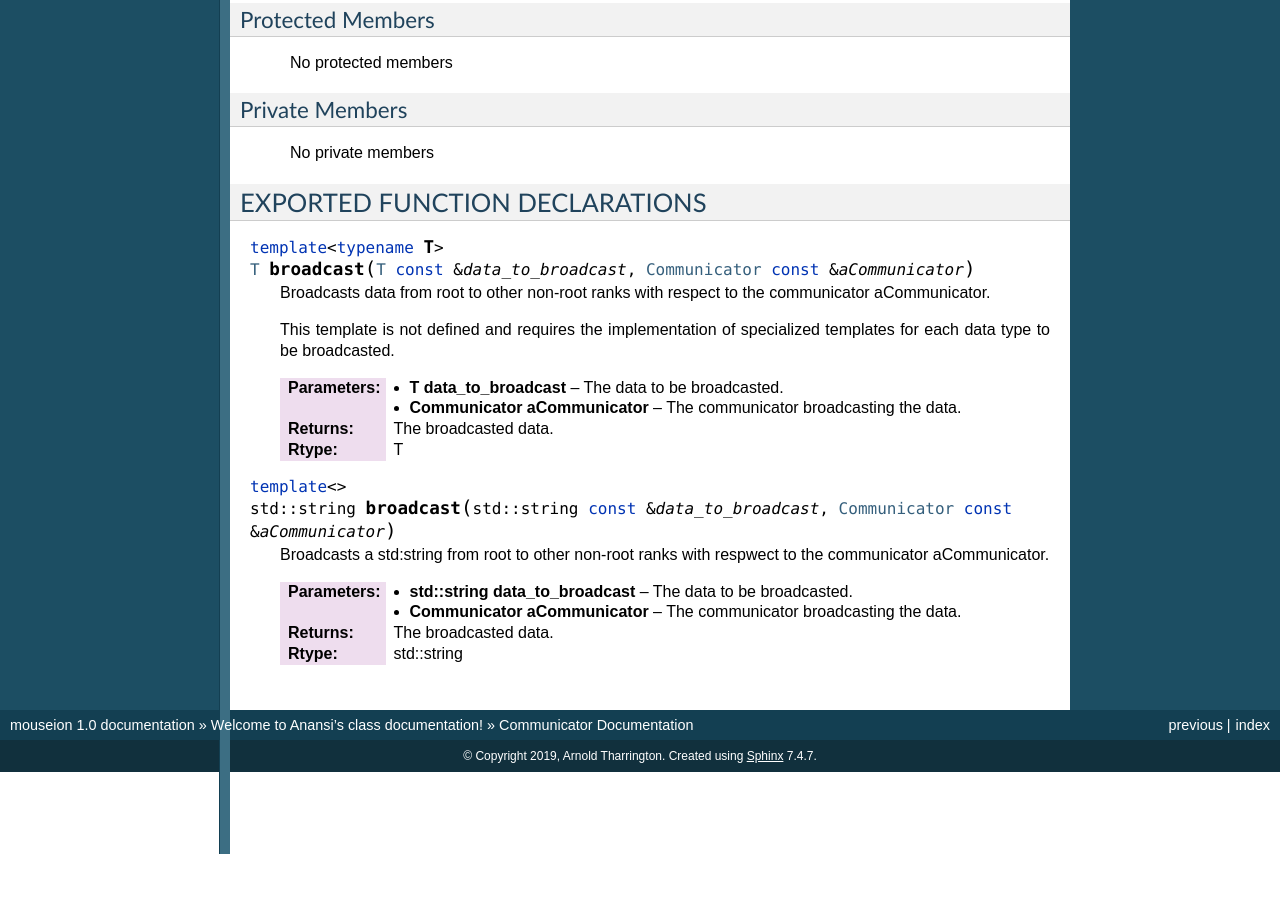
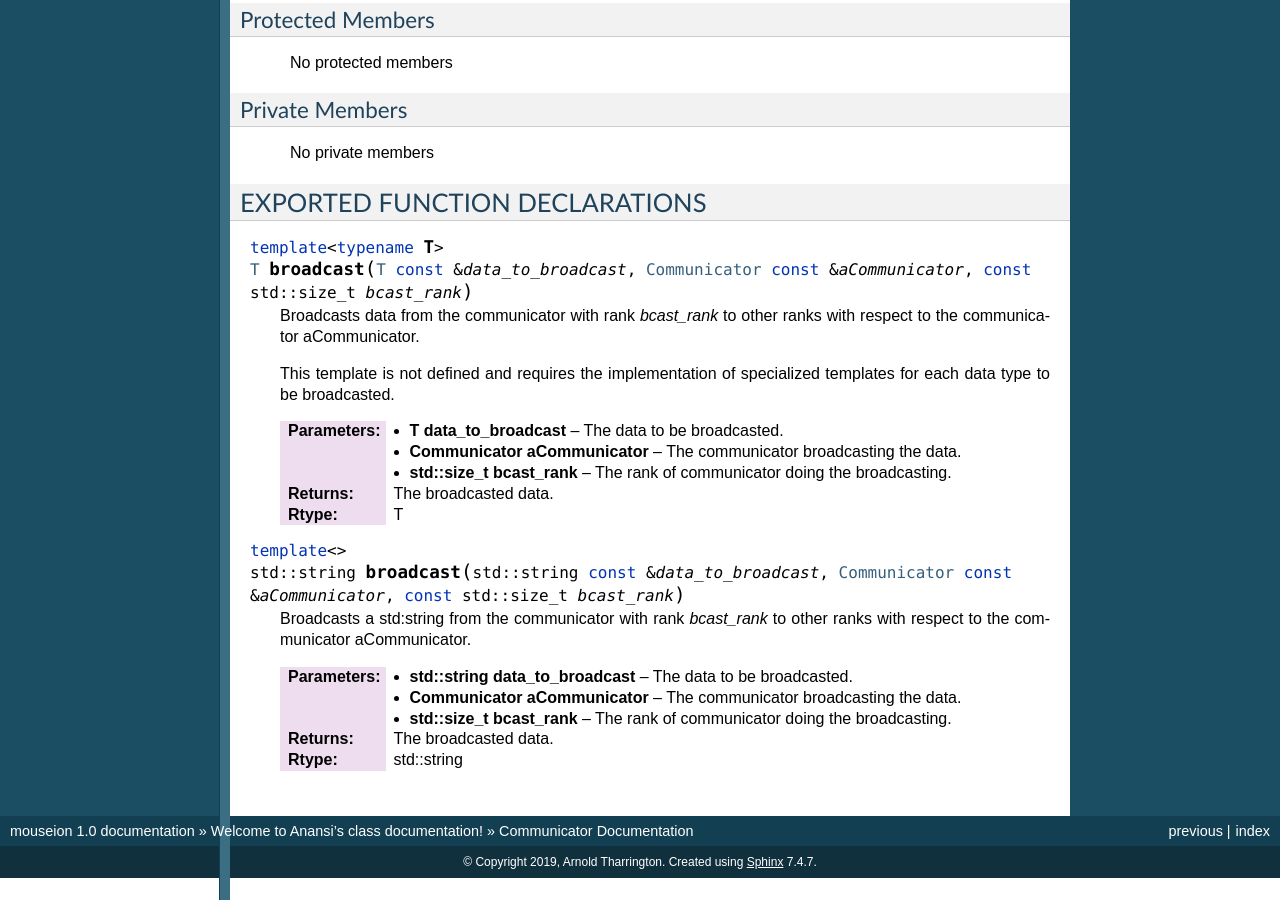
Before and after one commit to arnoldt100/mouseion, a Sphinx documentation site: the page built from documentation/source/Classes/Communicator.cpp.rst, in a window 1280 px wide and 900 px high, scrolled down 1668 px. Built offline with Sphinx 7.4.7, drawn with Linux system fonts in a browser that asks for light colours; before the commit the page ends 2522 px from its top, so only the background shows below that; some of the changed text lies outside the part shown.

Commit message:
Updated the Braodcast documentation.

```diff
--- a/documentation/source/Classes/Communicator.cpp.rst
+++ b/documentation/source/Classes/Communicator.cpp.rst
@@ -81,12 +81,12 @@ Lifecycle
 Accessors
 ^^^^^^^^^
 
-    .. function:: Communicator::broadcastStdString(const std::string & data_to_broadcast, const int bcast_rank) const
+    .. function:: Communicator::broadcastStdString(const std::string & data_to_broadcast, const std::size_t bcast_rank) const
 
         Broadcasts the string data_to_broadcast to all communicator ranks.
 
         :param std::string data_to_broadcast: The data to be broadcasted.
-        :param int bcast_rank: The rank of communicator doing the broadcasting.
+        :param std::size_t bcast_rank: The rank of communicator doing the broadcasting.
         :return: The broadcasted data.
         :rtype: std::string
 
@@ -165,24 +165,26 @@ EXPORTED FUNCTION DECLARATIONS
 ==============================
 
 .. function:: template<typename T> \
-              T broadcast(T const & data_to_broadcast, Communicator const & aCommunicator)
+              T broadcast(T const & data_to_broadcast, Communicator const & aCommunicator,const std::size_t bcast_rank)
 
-    Broadcasts data from root to other non-root ranks with respect to the communicator aCommunicator.
+    Broadcasts data from the communicator with rank *bcast_rank* to other ranks with respect to the communicator aCommunicator.
 
     This template is not defined and requires the implementation of specialized templates for each
     data type to be broadcasted.
 
     :param T data_to_broadcast: The data to be broadcasted.
     :param  Communicator aCommunicator: The communicator broadcasting the data.
+    :param std::size_t bcast_rank: The rank of communicator doing the broadcasting.
     :return: The broadcasted data.
     :rtype: T
 
 .. function:: template<> \
-              std::string broadcast(std::string const & data_to_broadcast, Communicator const & aCommunicator)
+              std::string broadcast(std::string const & data_to_broadcast, Communicator const & aCommunicator,const std::size_t bcast_rank)
 
-    Broadcasts a std:string from root to other non-root ranks with respwect to the communicator aCommunicator.
+    Broadcasts a std:string from the communicator with rank *bcast_rank* to other ranks with respect to the communicator aCommunicator.
 
     :param std::string data_to_broadcast: The data to be broadcasted.
     :param Communicator aCommunicator: The communicator broadcasting the data.
+    :param std::size_t bcast_rank: The rank of communicator doing the broadcasting.
     :return: The broadcasted data.
     :rtype: std::string
```
